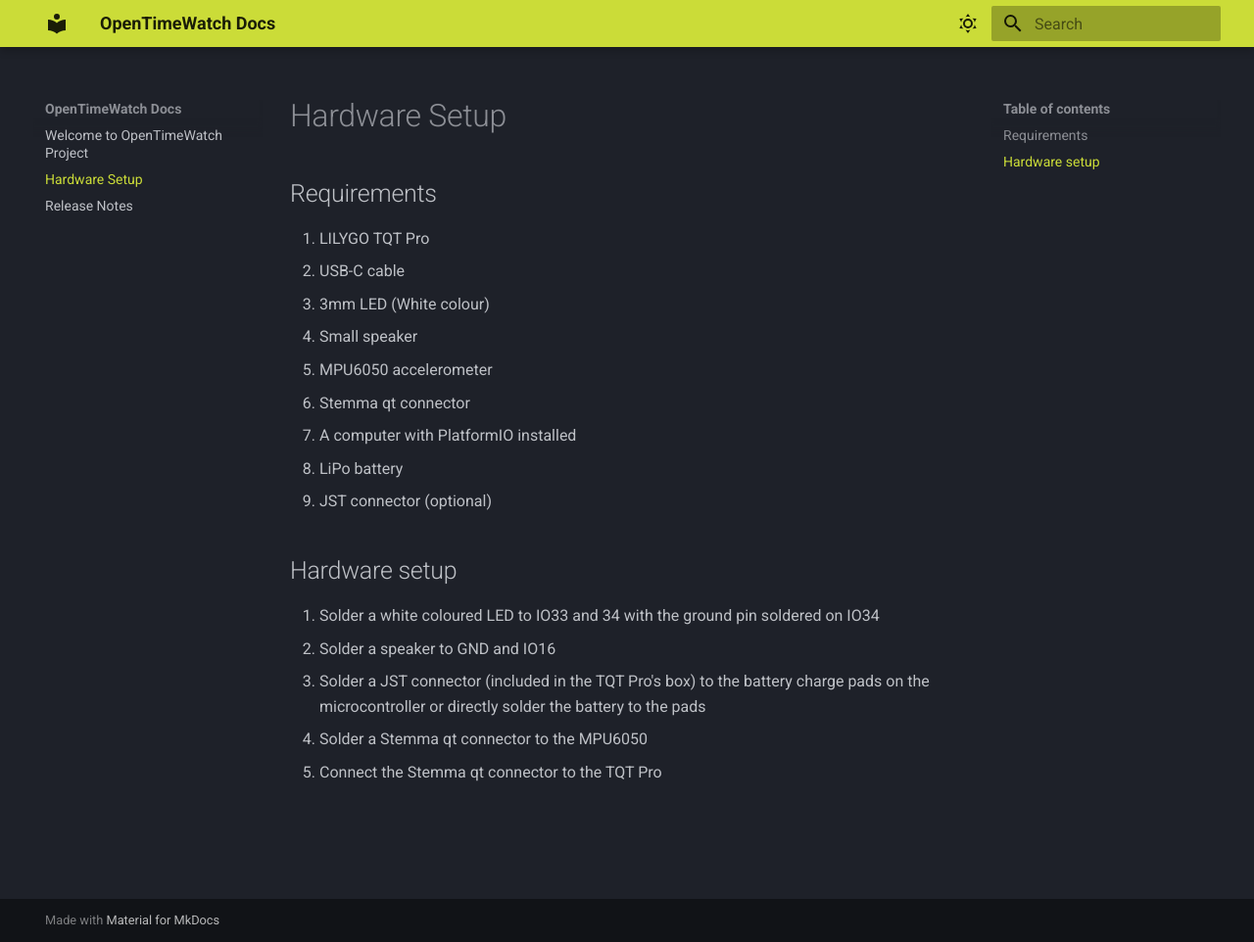
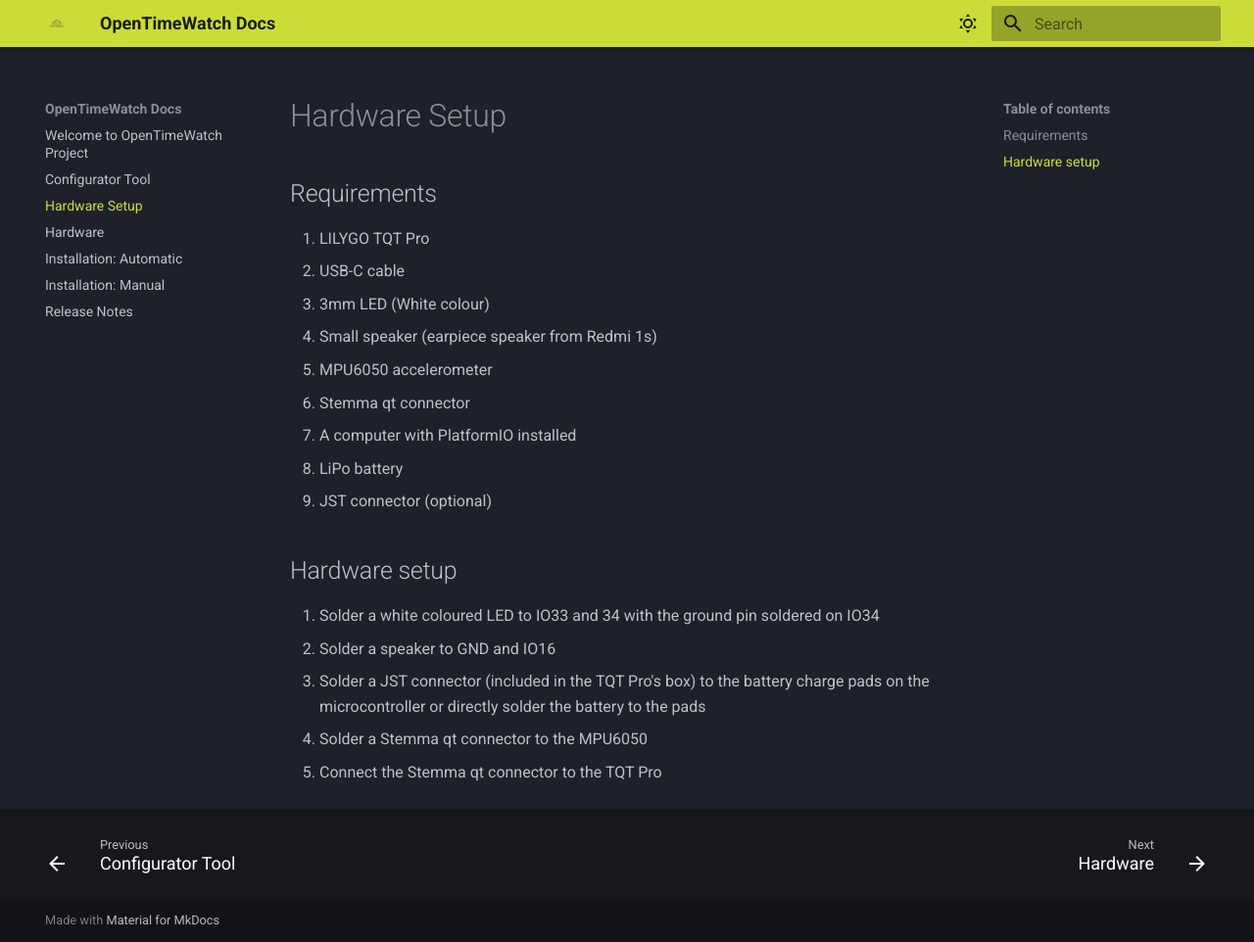
Before and after one commit to jaswch/OpenTimeWatch-Docs, an MkDocs documentation site: the page built from docs/Hardware Setup.md, in a window 1280 px wide and 962 px high. Shown: the whole window at 98% size. Built offline with MkDocs 1.6.1 and Material for MkDocs 9.7.7, drawn with Linux system fonts in a browser that asks for light colours; some web fonts are replaced.

Commit message:
Add more Pages

```diff
--- a/docs/Hardware Setup.md
+++ b/docs/Hardware Setup.md
@@ -2,7 +2,7 @@
 1. LILYGO TQT Pro
 2. USB-C cable
 3. 3mm LED (White colour)
-4. Small speaker
+4. Small speaker (earpiece speaker from Redmi 1s)
 5. MPU6050 accelerometer
 6. Stemma qt connector
 7. A computer with PlatformIO installed
--- a/mkdocs.yml
+++ b/mkdocs.yml
@@ -4,6 +4,9 @@ theme:
   name: material
   font:
     code: Red Hat Mono
+  logo: assets/Logo.png
+  features:
+    - navigation.footer
   palette:
     # Dark Mode
     - scheme: slate
@@ -25,3 +28,21 @@ markdown_extensions:
   - pymdownx.emoji:
       emoji_index: !!python/name:material.extensions.emoji.twemoji
       emoji_generator: !!python/name:material.extensions.emoji.to_svg
+  - pymdownx.highlight:
+      anchor_linenums: true
+      line_spans: __span
+      pygments_lang_class: true
+  - pymdownx.inlinehilite
+  - pymdownx.snippets
+  - pymdownx.superfences
+  - admonition
+  - pymdownx.details
+  - md_in_html
+  - pymdownx.blocks.caption
+  - pymdownx.critic
+  - pymdownx.caret
+  - pymdownx.keys
+  - pymdownx.mark
+  - pymdownx.tilde
+extra:
+  copyright: Copyright &copy; 2024 Jaswanth Venkata Sai Chennu
```
Also changed, not shown: docs/Configurator Tool.md (added, +15 -0 lines), docs/Hardware.md (added, +46 -0 lines), docs/Installation: Automatic.md (added, +23 -0 lines), docs/Installation: Manual.md (added, +88 -0 lines), docs/assets/Logo.png (added), docs/assets/TQT-Pro.png (added), docs/assets/upload_button.png (added), 1 other file.
